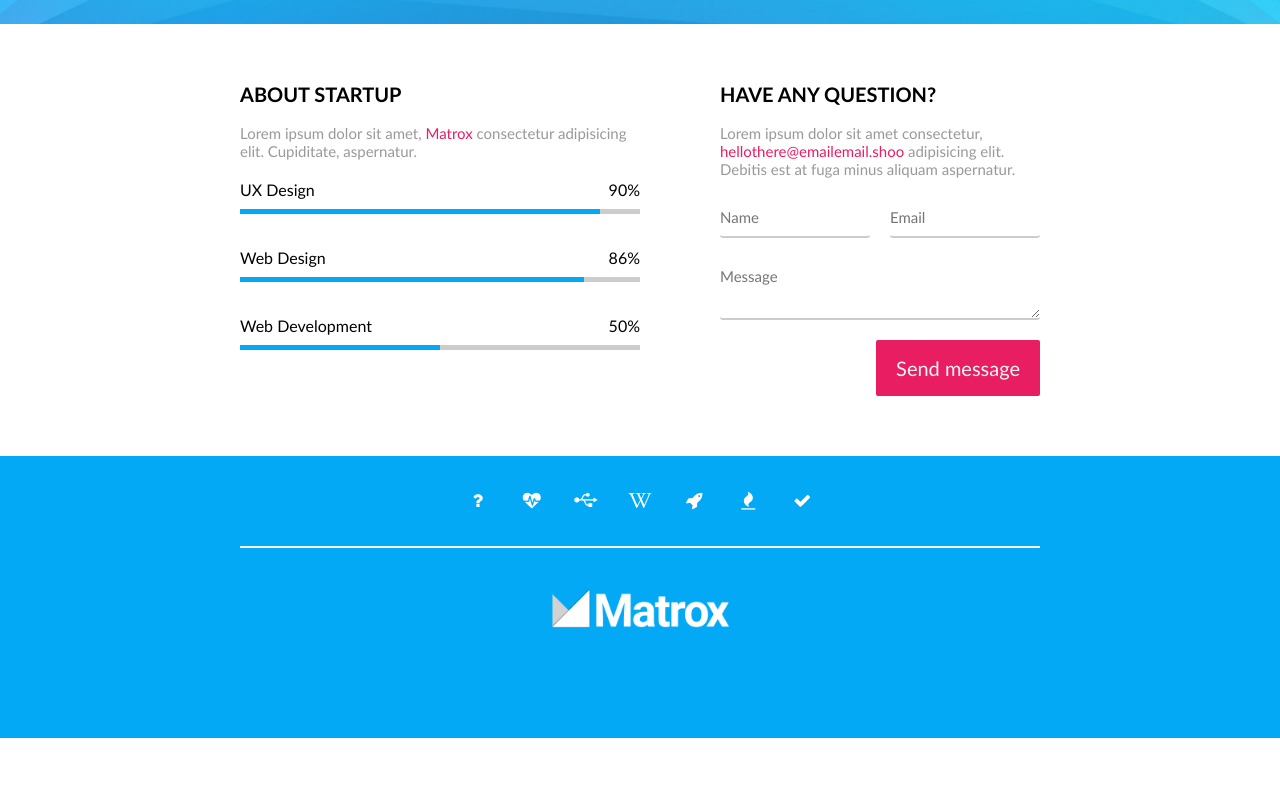
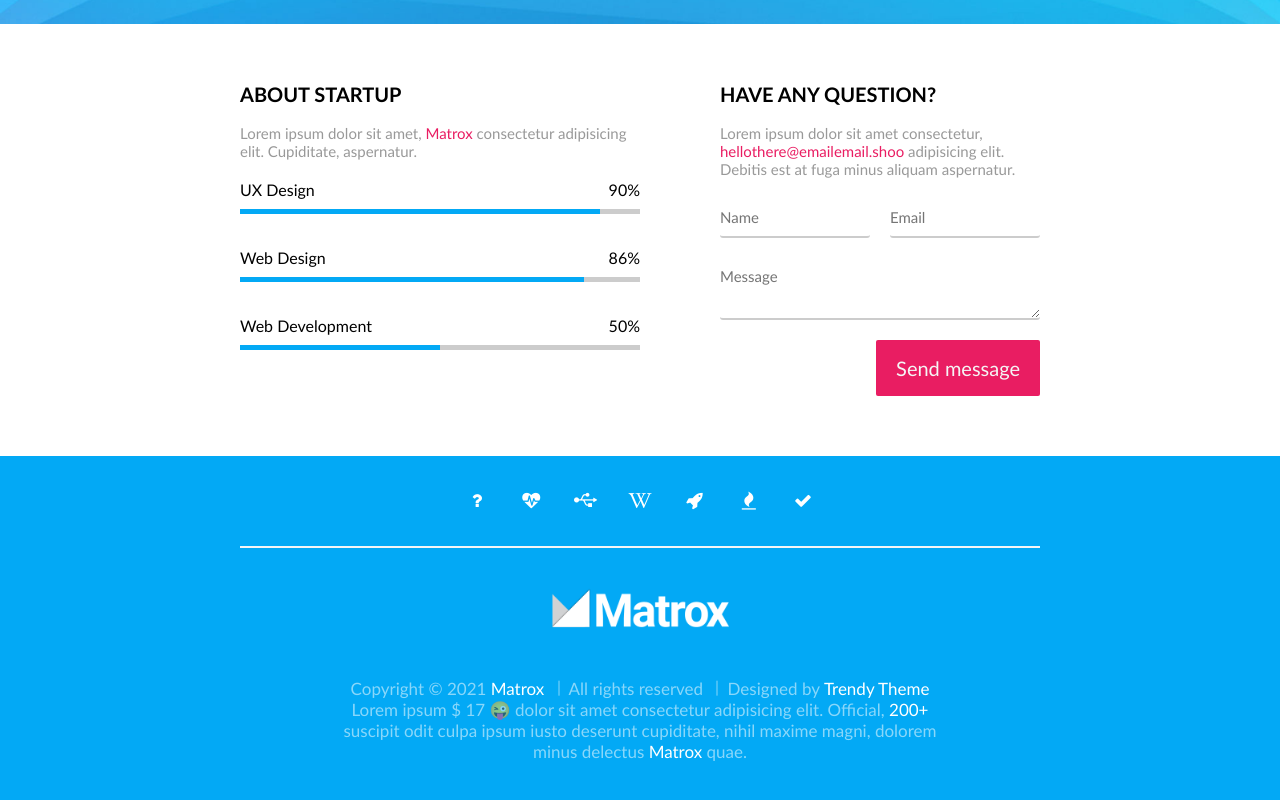
Before and after one commit to zazeli/4-coming-soon, a website: page index.html in a window 1280 px wide. Shown: the part 696-1496 px from the top of the page. Before the commit the page ends 1434 px from the top, so only its background shows below. Drawn offline with Linux system fonts and the light colour scheme; files whose address does not match are found by name.

Commit message:
Footer bottom content

```diff
--- a/css/pages/home.css
+++ b/css/pages/home.css
@@ -115,7 +115,9 @@ main .form > button {
 
 footer.container {
     padding-top: 0;
+    font-size: 17px;
     text-align: center;
+    color: #fff8;
 }
 
 .socials {
@@ -146,4 +148,51 @@ footer .logo {
     margin-top: 40px;
 }
 
+footer .trio > p {
+  display: inline-block;
+  padding: 0 10px;
+  position: relative;
+}
+
+footer .trio > p::before {
+  content: '';
+  width: 1px;
+  height: 70%;
+  display: inline-block;
+  background-color: #fff8;
+  position: absolute;
+  top: 50%;
+  left: 0%;
+  transform: translate(-50%, -50%);
+
+}
+
+footer .trio > p:first-child::before {
+ display: none;
+
+}
+
+
+.dollar::before{
+  content: '$';
+}
+
+.dollar::after{
+  content: '😜';
+}
+
+footer .link {
+  color: #fff;
+  text-decoration: none;
+}
+
+@media (max-width: 700px) {
+  footer .trio > p {
+    width: 100%;
+  }
+  footer .trio > p::before {
+    display: none;
+  }
+}
+
 /* FOOTER:end */
--- a/index.html
+++ b/index.html
@@ -20,6 +20,7 @@
 </head>
 
 <body>
+
     <section class="container bg-primary hero">
         <div class="row-short">
             <img class="logo" src="./img/icon-logo small (1).png" alt="Logo">
@@ -121,12 +122,19 @@
             <a href="https://example.com" target="_blank" class="fa fa-rocket" aria-hidden="true"></a>
             <a href="https://example.com" target="_blank" class="fa fa-fire" aria-hidden="true"></a>
             <a href="https://example.com" target="_blank" class="fa fa-check" aria-hidden="true"></a>
-
         </div>
         <div class="row-short">
             <img src="./img/logo-white.png" alt="Logo" class="logo">
+            <div class="trio">
+                <p>Copyright &copy; 2021 <a href="#" class="link"> Matrox</a> </p>
+                <p>All rights reserved</p>
+                <p>Designed by <a href="#" target="_blank" class="link">Trendy Theme</a></p>
+            </div>
+            <p>Lorem ipsum <span class="dollar"> 17 </span> dolor sit amet consectetur adipisicing elit. Official, <a href="#" class="link">200+</a> suscipit odit culpa ipsum iusto deserunt cupiditate, nihil maxime magni, dolorem minus delectus <a href="#" class="link">Matrox</a> quae.
+            </p>
         </div>
     </footer>
+
     </div>
 </body>
 
```
